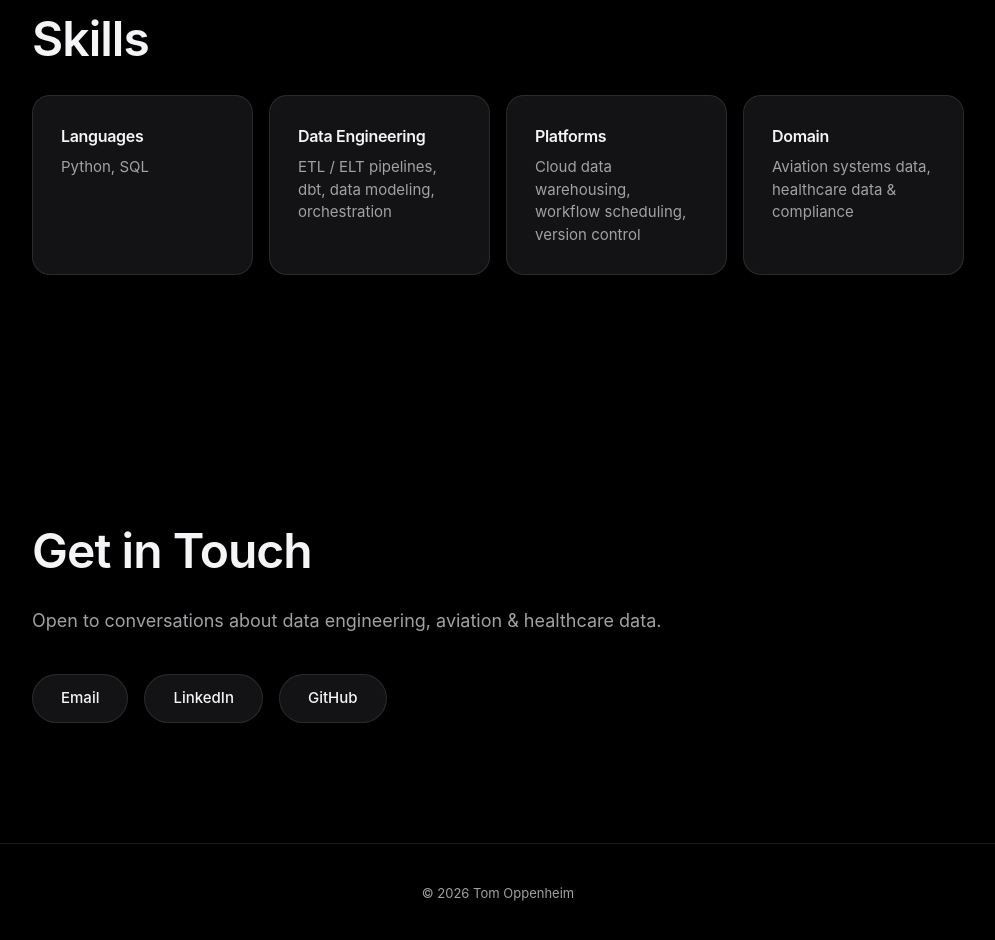
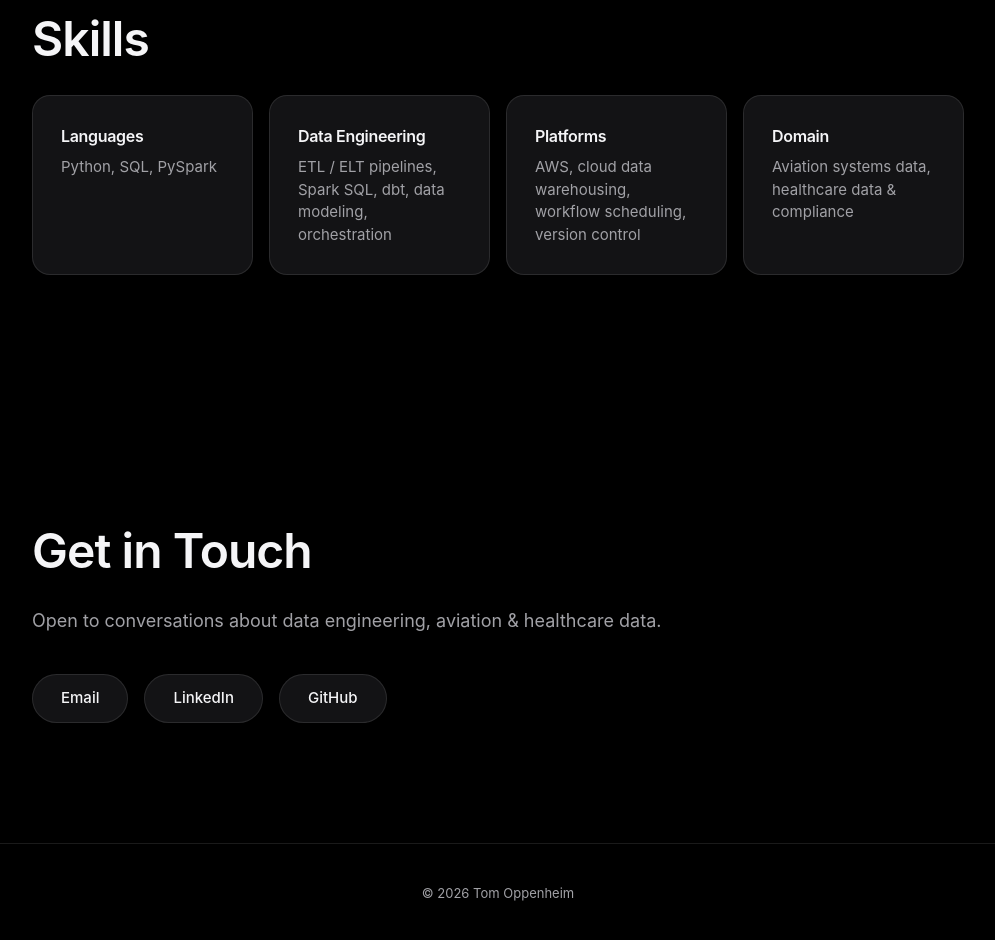
Before and after one commit to TomOppenheim206/tomoppenheim206.github.io, a plain HTML site: page index.html in a window 1280 px wide. Shown: the part 1377-2317 px from the top of the page, without its empty margins (142-1137 px from the left). Drawn offline with Linux system fonts and the light colour scheme.

Commit message:
Add PySpark, Spark SQL, and AWS to skills
Co-Authored-By: Claude Sonnet 5 <noreply@anthropic.com>

```diff
--- a/index.html
+++ b/index.html
@@ -58,15 +58,15 @@
       <div class="skills-grid">
         <div class="skill-card">
           <h3>Languages</h3>
-          <p>Python, SQL</p>
+          <p>Python, SQL, PySpark</p>
         </div>
         <div class="skill-card">
           <h3>Data Engineering</h3>
-          <p>ETL / ELT pipelines, dbt, data modeling, orchestration</p>
+          <p>ETL / ELT pipelines, Spark SQL, dbt, data modeling, orchestration</p>
         </div>
         <div class="skill-card">
           <h3>Platforms</h3>
-          <p>Cloud data warehousing, workflow scheduling, version control</p>
+          <p>AWS, cloud data warehousing, workflow scheduling, version control</p>
         </div>
         <div class="skill-card">
           <h3>Domain</h3>
```
